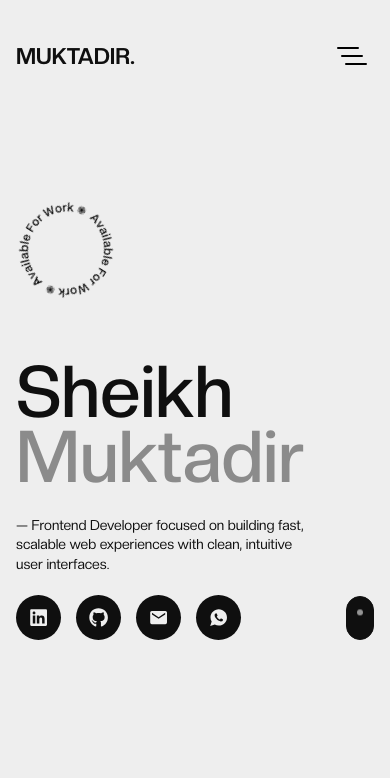
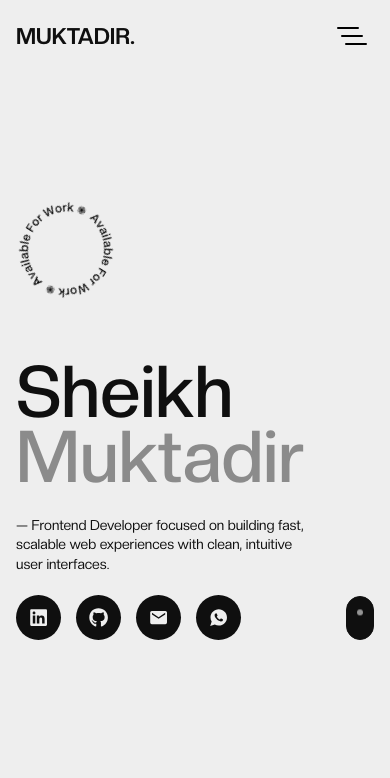
Before and after one commit to sheikhmuktadir-dev/muktadir-portfolio, a React (Vite) app: page / in a window 390 px wide. Shown: the top 778 px of the page. Built offline with nearby package versions, Linux system fonts and the light colour scheme.

Commit message:
nav position

```diff
--- a/src/Components/Navbar/navbar.module.css
+++ b/src/Components/Navbar/navbar.module.css
@@ -79,6 +79,10 @@
 }
 
 @media (max-width: 1023.98px) {
+  .navBar {
+    top: 20px;
+  }
+
   .navMenu {
     position: fixed;
     inset: 0;
```
